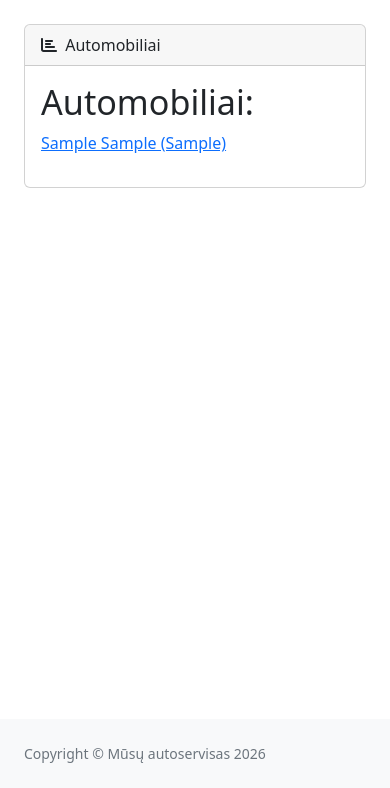
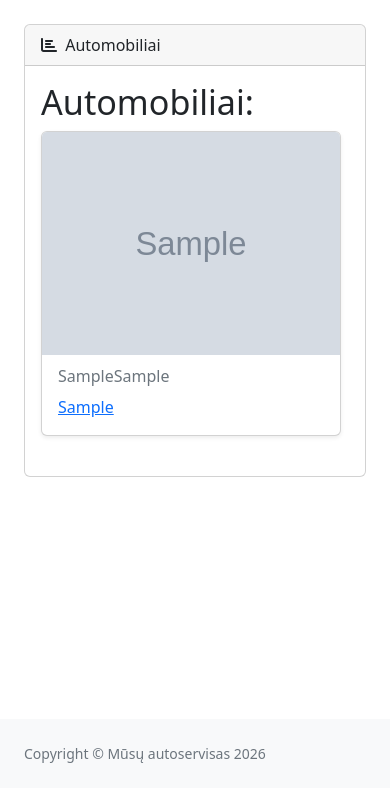
Before and after one commit to DonatasNoreika/autoservice_20260727, a Django app: page /cars/ in a window 390 px wide. Shown: the part 56-844 px from the top of the page. Run offline with Django 5.2, Linux system fonts and the light colour scheme; tables that the repository leaves empty hold one stand-in row (values such as "Sample post"); grey boxes marked "Sample" are stand-in pictures; some libraries are stand-ins or nearby versions.

Commit message:
6: +Padaryti, kad prie automobilio įrašo galima būtų pridėti nuotrauką (per admin puslapį) ir ji būtų atvaizduojama automobilių puslapyje. Nuotrauka būtų atvaizduojama ir vieno automobilio aprašyme.

```diff
--- a/mysite/autoservice/models.py
+++ b/mysite/autoservice/models.py
@@ -16,6 +16,7 @@ class Car(models.Model):
     license_plate = models.CharField(max_length=10)
     vin_code = models.CharField(max_length=17)
     client_name = models.CharField()
+    photo = models.ImageField(upload_to='cars', null=True, blank=True)
 
     def __str__(self):
         return f"{self.make} {self.model} ({self.license_plate})"
--- a/mysite/autoservice/templates/car.html
+++ b/mysite/autoservice/templates/car.html
@@ -5,6 +5,9 @@
 {% block heading %}Automobilis{% endblock %}
 
 {% block content %}
+{% if car.photo %}
+<img class="card-img-top mb-3" style="max-width: 50%" src="{{ car.photo.url }}">
+{% endif %}
 <h1 class="display-4">{{ car.make }} {{ car.model }}</h1>
 <p><b>Valstybinis numeris: </b>{{ car.license_plate }}</p>
 <p><b>VIN numeris: </b>{{ car.vin_code }}</p>
--- a/mysite/autoservice/templates/cars.html
+++ b/mysite/autoservice/templates/cars.html
@@ -5,11 +5,26 @@
 {% block heading %}Automobiliai{% endblock %}
 
 {% block content %}
+{% load static %}
 <h1 class="display-4">Automobiliai:</h1>
+<div class="row">
 {% for car in cars %}
-<p><a href="{% url 'car' car.pk %}">{{ car }}</a></p>
+<!--<p><a href="{% url 'car' car.pk %}">{{ car }}</a></p>-->
+<div class="col-md-4 d-flex align-items-stretch">
+    <div class="card mb-4 shadow-sm" style="width:300px">
+        {% if car.photo %}
+        <img src="{{ car.photo.url }}" class="card-img-top" alt="...">
+        {% else %}
+        <img src="{% static 'img/no_image.png' %}" class="card-img-top">
+        {% endif %}
+        <div class="card-body">
+            <h6 class="card-subtitle mb-2 text-muted">{{ car.make }}{{ car.model }}</h6>
+            <p class="card-text"><a href="{{ car.pk }}">{{ car.license_plate }}</a></p>
+        </div>
+    </div>
+</div>
 {% endfor %}
-
+</div>
 {% if cars.has_other_pages %}
 <div class="container">
     <nav aria-label="...">
--- a/mysite/autoservice/views.py
+++ b/mysite/autoservice/views.py
@@ -18,7 +18,7 @@ def index(request):
 
 def cars(request):
     cars = Car.objects.all()
-    paginator = Paginator(cars, per_page=2)
+    paginator = Paginator(cars, per_page=3)
     page_number = request.GET.get('page')
     paged_cars = paginator.get_page(page_number)
     context = {
--- a/mysite/mysite/settings.py
+++ b/mysite/mysite/settings.py
@@ -11,6 +11,7 @@ https://docs.djangoproject.com/en/6.0/ref/settings/
 """
 
 from pathlib import Path
+import os
 
 # Build paths inside the project like this: BASE_DIR / 'subdir'.
 BASE_DIR = Path(__file__).resolve().parent.parent
@@ -118,3 +119,7 @@ USE_TZ = False
 # https://docs.djangoproject.com/en/6.0/howto/static-files/
 
 STATIC_URL = 'static/'
+
+MEDIA_ROOT = os.path.join(BASE_DIR, 'autoservice/media')
+
+MEDIA_URL = '/media/'
--- a/mysite/mysite/urls.py
+++ b/mysite/mysite/urls.py
@@ -6,4 +6,5 @@ from django.conf.urls.static import static
 urlpatterns = [
     path('admin/', admin.site.urls),
     path('', include("autoservice.urls")),
-] + static(settings.STATIC_URL, document_root=settings.STATIC_ROOT)
+] + (static(settings.STATIC_URL, document_root=settings.STATIC_ROOT) +
+    static(settings.MEDIA_URL, document_root=settings.MEDIA_ROOT))
```
Also changed, not shown: mysite/autoservice/static/img/no_image.png (added).
